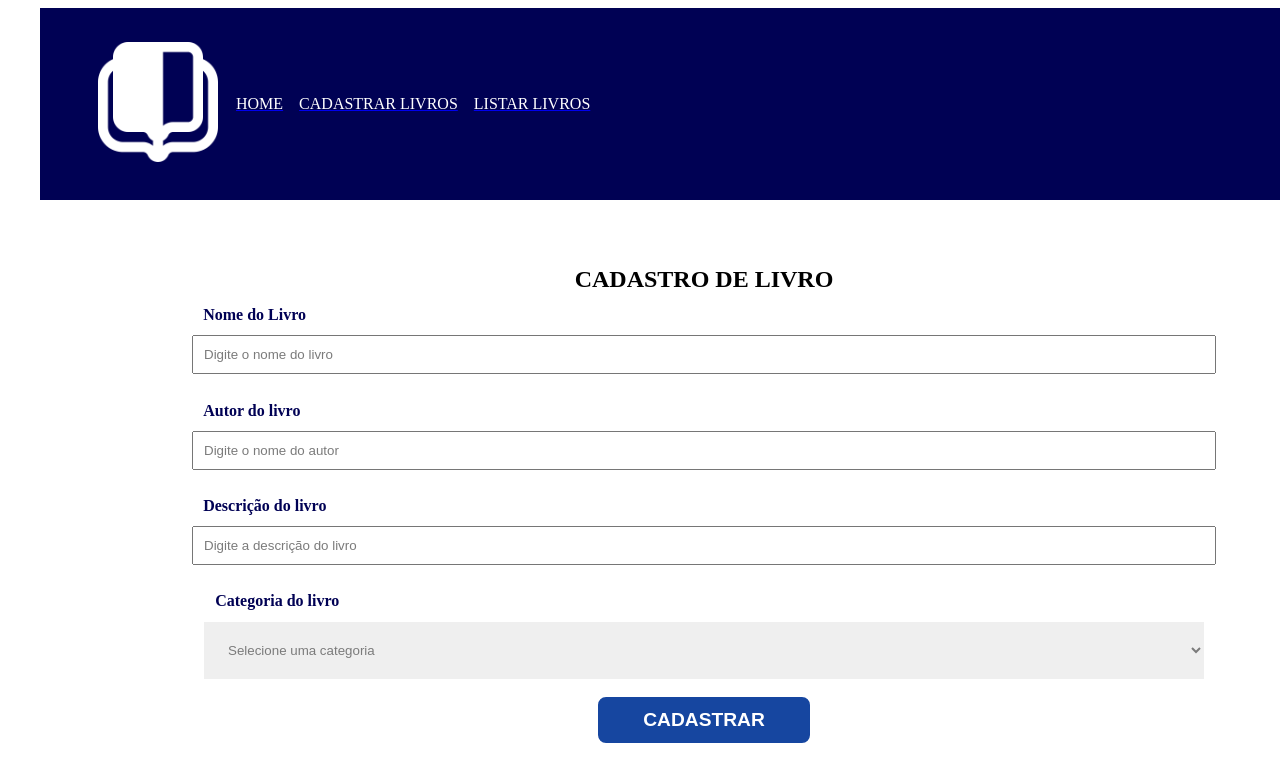
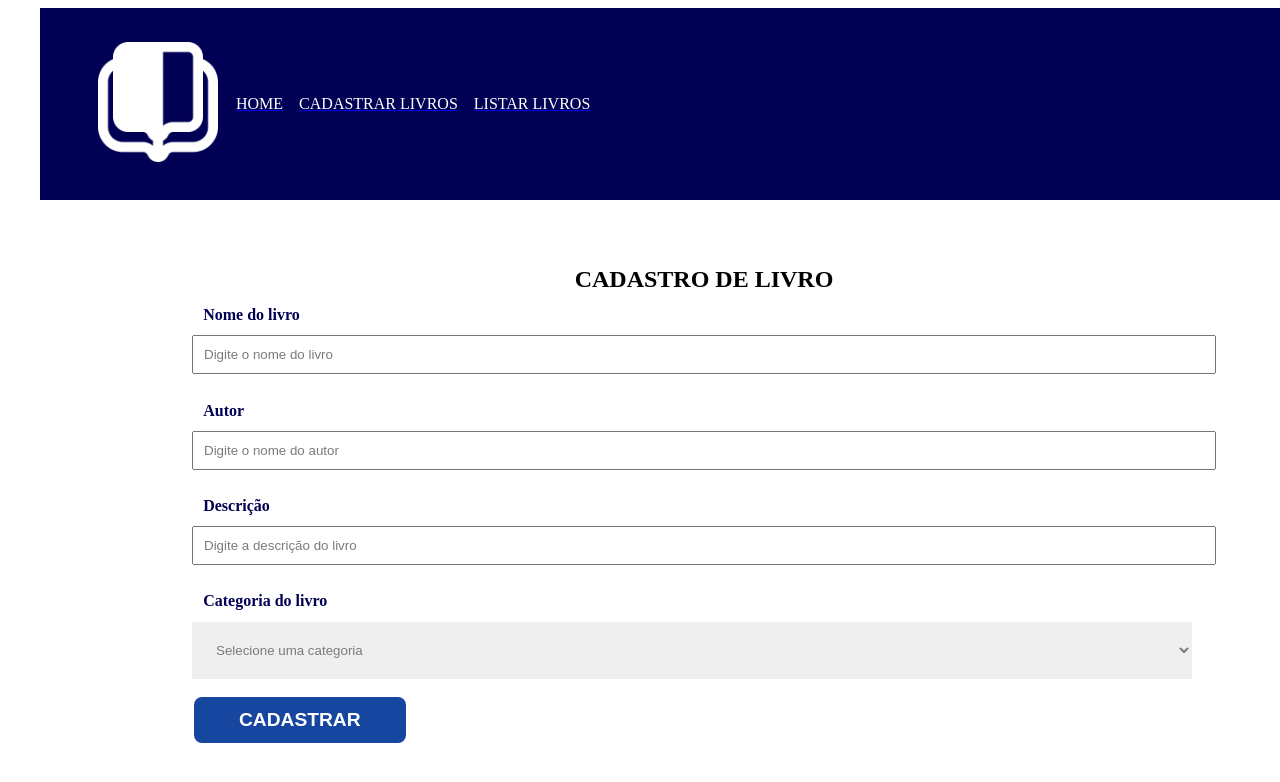
Before and after one commit to RafaellaaSilva/pw3-somativa-rafaella-2025-1, a React (Vite) app in the folder pw3-somativa-2025-1/: page /newBook in a window 1280 px wide. Shown: the top 782 px of the page. Built offline with nearby package versions, Linux system fonts and the light colour scheme.

Commit message:
Criando funções do input, select e button

```diff
--- a/pw3-somativa-2025-1/src/components/form/Input.jsx
+++ b/pw3-somativa-2025-1/src/components/form/Input.jsx
@@ -1,17 +1,18 @@
-import styles from './input.module.css'
+import styles from './Input.module.css';
 
-function Input({type, name, id, placeholder, value, text}){
+function Input({type, text, name, id, placeholder, value, handlerChange}){
     return(
-
         <div className={styles.form_control}>
 
-        <label htmlFor={name}>{text}</label>
-        <input
+            <label htmlFor={name}>{text}</label>
+            <input
             type={type}
             name={name}
             id={id}
             placeholder={placeholder}
-            value={value} />
+            value={value}
+            onChange={handlerChange} />
+
         </div>
     )
 }
--- a/pw3-somativa-2025-1/src/components/form/Select.jsx
+++ b/pw3-somativa-2025-1/src/components/form/Select.jsx
@@ -1,12 +1,12 @@
-import style from '../form/Select.module.css'
+import style from './Select.module.css';
 
-function Select ({text, name, id}) {
+function Select({text, name, id, handlerChange}){
     return(
         <div className={style.form_control}>
 
             <label htmlFor={name}>{text}</label>
 
-            <select name={name} id={id}>
+            <select name={name} id={id} onChange={handlerChange}>
                 <option value="">Selecione uma categoria</option>
                 <option value="">Ficção científica</option>
                 <option value="">Fantasia heróica</option>
@@ -18,4 +18,4 @@
     )
 }
 
-export default Select
+export default Select;
--- a/pw3-somativa-2025-1/src/components/pages/CreateBook.jsx
+++ b/pw3-somativa-2025-1/src/components/pages/CreateBook.jsx
@@ -1,51 +1,72 @@
 import React from "react";
+import { useState } from "react";
 import style from './CreateBook.module.css'
 
-import Input from '../form/Input';
-import Select from '../form/Select';
+import Input from "../form/Input";
+import Select from "../form/Select";
 import Button from "../form/Button";
 
 const CreateBook = ()=>{
+
+    // CRIA A ESTRUTURA DE STATE PARA OS DADOS DE LIVRO
+    const [book, setBook] = useState({});
+
+    // CAPTURA DE DADOS DO ELEMENTO DE INPUT
+    function handlerChangeBook(event){
+        setBook({... book, [event.target.name] : event.target.value});
+        console.log(book);
+    }
+
+    // CAPTURA DE DADOS DO ELEMENTO DE SELECT
+    function handlerChangeCategory(event){
+        setBook({... book, category : event.target.options[event.target.selectedIndex].text});
+    }
+
+    // ENVIO DOS DADOS PARA A API
+    function submit(event){
+        event.preventDefault();
+        console.log(book);
+    }
+
     return(
-
         <section className={style.create_book_container}>
 
             <h1>CADASTRO DE LIVRO</h1>
 
+            <form onSubmit={submit}>
                 <Input
-                text='Nome do Livro'
+                text='Nome do livro'
                 type='text'
                 name='txt_livro'
                 id='txt_livro'
                 placeholder='Digite o nome do livro'
-            />
+                handlerChange={handlerChangeBook} />
 
                 <Input
-                text='Autor do livro'
+                text='Autor'
                 type='text'
                 name='txt_autor'
                 id='txt_autor'
                 placeholder='Digite o nome do autor'
-            />
+                handlerChange={handlerChangeBook} />
 
                 <Input
-                text='Descrição do livro'
+                text='Descrição'
                 type='text'
                 name='txt_descricao'
                 id='txt_descricao'
                 placeholder='Digite a descrição do livro'
-            />
+                handlerChange={handlerChangeBook} />
 
                 <Select
-            text='Categoria do livro'
                 name='slc_categoria'
                 id='slc_categoria'
-            />
+                text='Categoria do livro'
+                handlerChange={handlerChangeCategory} />
 
                 <Button
-                label='CADASTRAR'
-            />
-
+                label='CADASTRAR' />
+            </form>
 
         </section>
     )
```
Lines whose indentation alone changed are shown as unchanged.
